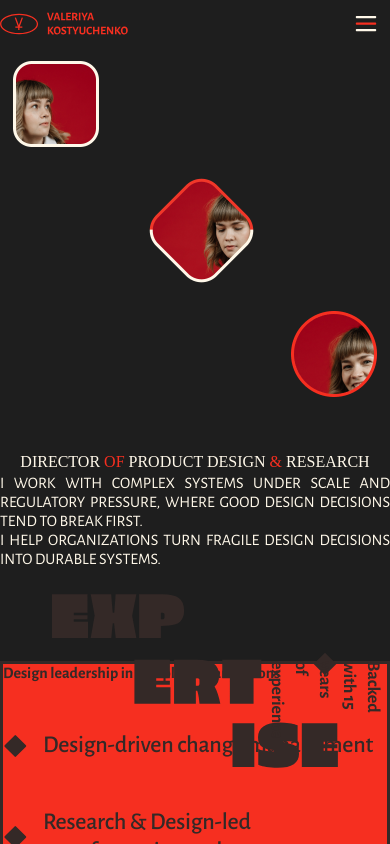
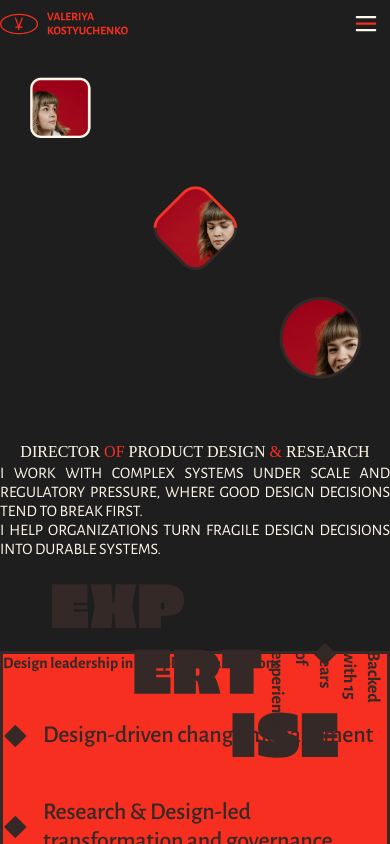
Before and after one commit to voleriyah/portfolio, a Next.js app: page / in a window 390 px wide. Shown: the top 844 px of the page. Built offline with nearby package versions, Linux system fonts and the light colour scheme; a web font is replaced by a local one.

Commit message:
fixed photos positioning on mobile

```diff
--- a/app/page.tsx
+++ b/app/page.tsx
@@ -37,35 +37,62 @@ export default function Home() {
               boxSizing: 'border-box',
             }}
           >
-            {/* Combined image container for mobile/tablet (<1024px) - above title */}
-            <div
-              className="block lg:hidden w-full"
-              style={{
-                // Responsive width: scales from 320px (iPhone SE) to 390px (larger phones)
-                width: 'clamp(320px, 100%, 390px)',
-                // Responsive height: maintains aspect ratio, scales proportionally
-                height: 'clamp(329px, calc(329px + (402px - 329px) * ((100vw - 320px) / (414px - 320px))), 402px)',
-                flexShrink: 0,
-                overflow: 'hidden',
-                maxWidth: '100%',
-              }}
-            >
+            {/* Mobile Photo Gallery - Above title, no overlap */}
+            <div className="block md:hidden relative w-full mb-8" style={{ minHeight: '360px' }}>
+              {/* Photo 1 - Top-left */}
               <Image
-                src="/images/avatars-combined.png"
-                alt="Avatars combined"
-                width={390}
-                height={402}
+                src="/images/avatar1.png"
+                alt="Avatar 1"
+                width={178}
+                height={178}
+                className="absolute pointer-events-none z-20"
                 style={{
-                  width: '100%',
-                  height: '100%',
-                  objectFit: 'contain',
+                  top: '20px',
+                  left: '20px',
+                  width: '80px',
+                  height: '80px',
+                  borderRadius: '27px',
+                  objectFit: 'cover',
+                }}
+              />
+              {/* Photo 2 - Middle */}
+              <Image
+                src="/images/avatar2.png"
+                alt="Avatar 2"
+                width={182}
+                height={182}
+                className="absolute pointer-events-none z-20"
+                style={{
+                  top: '50%',
+                  left: '50%',
+                  transform: 'translate(-50%, -50%)',
+                  width: '90px',
+                  height: '90px',
+                  borderRadius: '43px',
+                  objectFit: 'cover',
+                }}
+              />
+              {/* Photo 3 - Lower-right */}
+              <Image
+                src="/images/avatar3.png"
+                alt="Avatar 3"
+                width={194}
+                height={194}
+                className="absolute pointer-events-none z-20"
+                style={{
+                  bottom: '20px',
+                  right: '20px',
+                  width: '100px',
+                  height: '100px',
+                  borderRadius: '50%',
+                  objectFit: 'cover',
                 }}
               />
             </div>
 
             {/* Content wrapper for title and subtitle */}
             <div
-              className="flex flex-col"
+              className="flex flex-col relative z-0"
               style={{
                 display: 'flex',
                 // Width scales from 320px (mobile) to 1053px at 1920px (benchmark)
@@ -80,9 +107,10 @@ export default function Home() {
                 alignItems: 'center',
                 flexShrink: 0,
                 boxSizing: 'border-box',
+                zIndex: 0,
               }}
               >
-              <div className="relative">
+              <div className="relative z-0">
                 <h1 className="font-erica uppercase self-stretch"
                   style={{
                     color: '#FFF8E9',
@@ -184,39 +212,48 @@ export default function Home() {
           </div>
           </div>
 
-          {/* Photo gallery - Absolutely positioned on left side, visible on desktop */}
-          {/* Photo 1 - Top left in hero section */}
+          {/* Photo gallery - Desktop versions only (mobile photos moved above title) */}
+          {/* Photo 1 - Rounded square: left side on desktop */}
           <Image
             src="/images/avatar1.png"
             alt="Avatar 1"
             width={178}
             height={178}
-            className="hidden lg:block absolute left-0 pointer-events-none z-20"
+            className="hidden md:block absolute pointer-events-none z-20"
             style={{
               top: '200px',
-              width: '178px',
-              height: '178px',
+              // Margin left: 0px at 320px, 30px at 1024px, then scales to 324px at 1920px
+              left: 'clamp(0px, max(min(calc(0px + (30px - 0px) * ((100vw - 320px) / (1024px - 320px))), 30px), calc(30px + (324px - 30px) * ((100vw - 1024px) / (1920px - 1024px)))), 324px)',
+              // Width: scales from 100px at 320px to 178px at 1920px (benchmark)
+              width: 'clamp(100px, calc(100px + (178px - 100px) * ((100vw - 320px) / (1920px - 320px))), 178px)',
+              // Height: scales from 100px at 320px to 178px at 1920px (benchmark)
+              height: 'clamp(100px, calc(100px + (178px - 100px) * ((100vw - 320px) / (1920px - 320px))), 178px)',
               borderRadius: '27px',
               objectFit: 'cover',
             }}
           />
 
-          {/* Photo 2 - Middle, at section boundary (half in hero, half in expertise) */}
+          {/* Photo 2 - Diamond shape: at section boundary on desktop */}
           <Image
             src="/images/avatar2.png"
             alt="Avatar 2"
             width={182}
             height={182}
-            className="hidden lg:block absolute left-0 pointer-events-none z-20"
+            className="hidden md:block absolute pointer-events-none z-20"
             style={{
               bottom: '0px',
-              width: '182px',
-              height: '182px',
+              // Margin left: 0px at 320px, 30px at 1024px, then scales to 324px at 1920px
+              left: 'clamp(0px, max(min(calc(0px + (30px - 0px) * ((100vw - 320px) / (1024px - 320px))), 30px), calc(30px + (324px - 30px) * ((100vw - 1024px) / (1920px - 1024px)))), 324px)',
+              // Width: scales from 105px at 320px to 182px at 1920px (benchmark)
+              width: 'clamp(105px, calc(105px + (182px - 105px) * ((100vw - 320px) / (1920px - 320px))), 182px)',
+              // Height: scales from 105px at 320px to 182px at 1920px (benchmark)
+              height: 'clamp(105px, calc(105px + (182px - 105px) * ((100vw - 320px) / (1920px - 320px))), 182px)',
               borderRadius: '43px',
               objectFit: 'cover',
               transform: 'translateY(50%)',
             }}
           />
+
         </div>
       </section>
 
@@ -224,17 +261,21 @@ export default function Home() {
       <section id="expertise-section" ref={expertiseSectionRef} className="w-full bg-primary-red relative">
         {/* Container for Photo 3 and title */}
         <div className="max-w-[1692px] mx-auto relative">
-          {/* Photo 3 - Bottom left in expertise section */}
+          {/* Photo 3 - Desktop version: bottom left in expertise section */}
           <Image
             src="/images/avatar3.png"
             alt="Avatar 3"
             width={194}
             height={194}
-            className="hidden lg:block absolute left-0 pointer-events-none z-20"
+            className="hidden md:block absolute pointer-events-none z-20"
             style={{
               bottom: '200px',
-              width: '194px',
-              height: '194px',
+              // Margin left: 0px at 320px, 30px at 1024px, then scales to 324px at 1920px
+              left: 'clamp(0px, max(min(calc(0px + (30px - 0px) * ((100vw - 320px) / (1024px - 320px))), 30px), calc(30px + (324px - 30px) * ((100vw - 1024px) / (1920px - 1024px)))), 324px)',
+              // Width: scales from 115px at 320px to 194px at 1920px (benchmark)
+              width: 'clamp(115px, calc(115px + (194px - 115px) * ((100vw - 320px) / (1920px - 320px))), 194px)',
+              // Height: scales from 115px at 320px to 194px at 1920px (benchmark)
+              height: 'clamp(115px, calc(115px + (194px - 115px) * ((100vw - 320px) / (1920px - 320px))), 194px)',
               borderRadius: '50%',
               objectFit: 'cover',
             }}
```
Also changed, not shown: components/AnimatedLine.tsx (line endings or trailing spaces).
